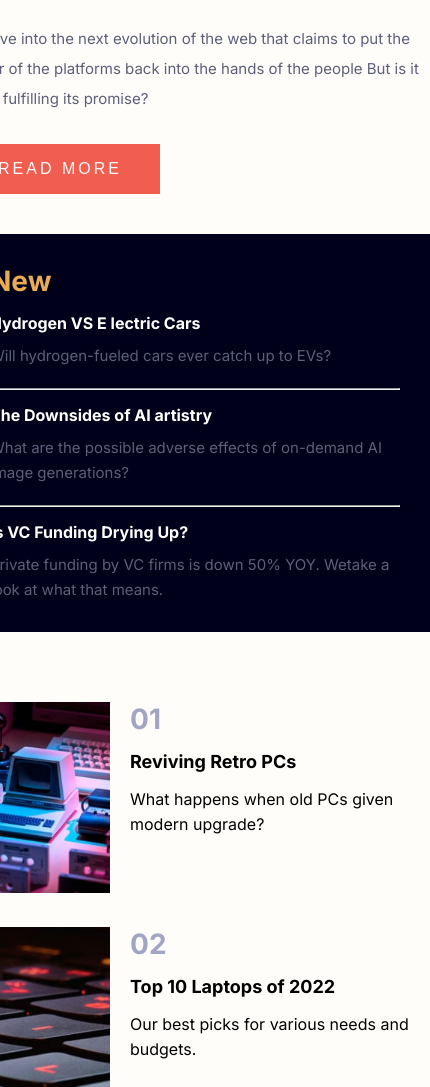
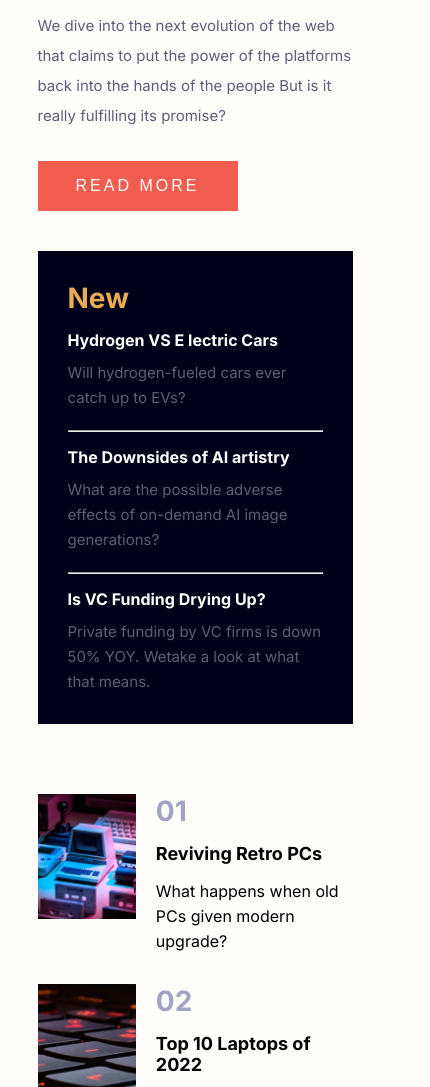
Before and after one commit to Tissyashri77/news-homepage-main, a plain HTML site: page index.html in a window 390 px wide. Shown: the part 480-1567 px from the top of the page, 430 px wide, since content can reach past the window. Drawn offline with Linux system fonts and the light colour scheme.

Commit message:
next change in files

```diff
--- a/style.css
+++ b/style.css
@@ -118,7 +118,6 @@ button{
 
 .right{
     width: 30%;
-    height: 100%;
     background-color:  hsl(240, 100%, 5%);
     padding: 30px;
     display: flex;
@@ -250,14 +249,14 @@ img{
 
 
 }
-@media only screen and (max-width:600px) {
+@media only screen and (max-width:800px) {
 
 
     body{
         height: auto;
     }
     .container{
-        width: 800px;
+        width: 90%;
         height: 100%;
         margin-top: 0%;
     }
```
